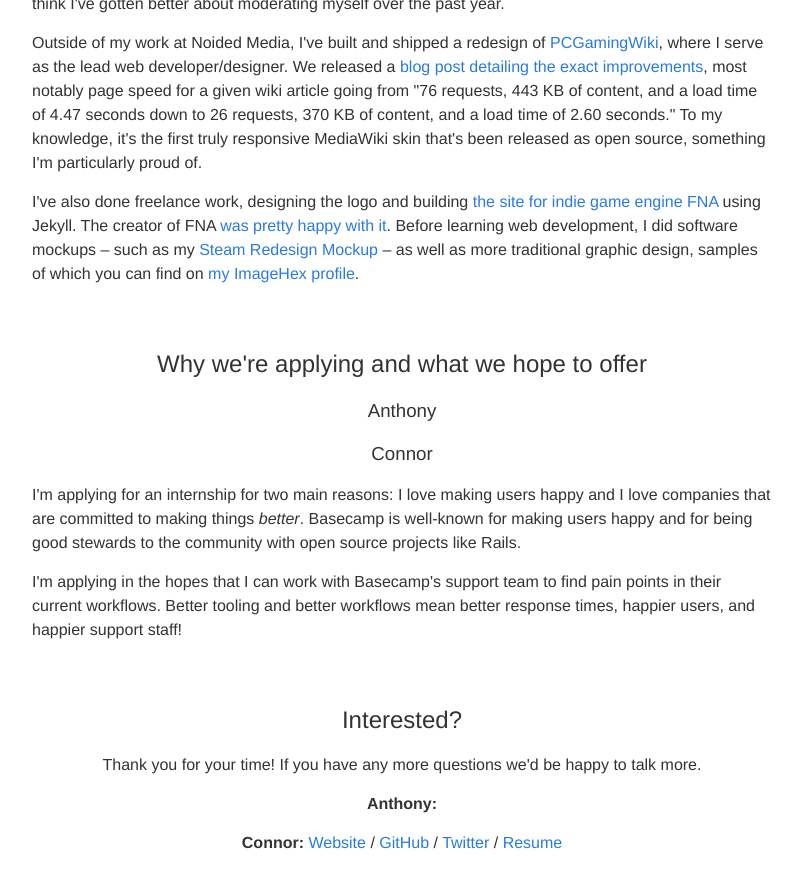
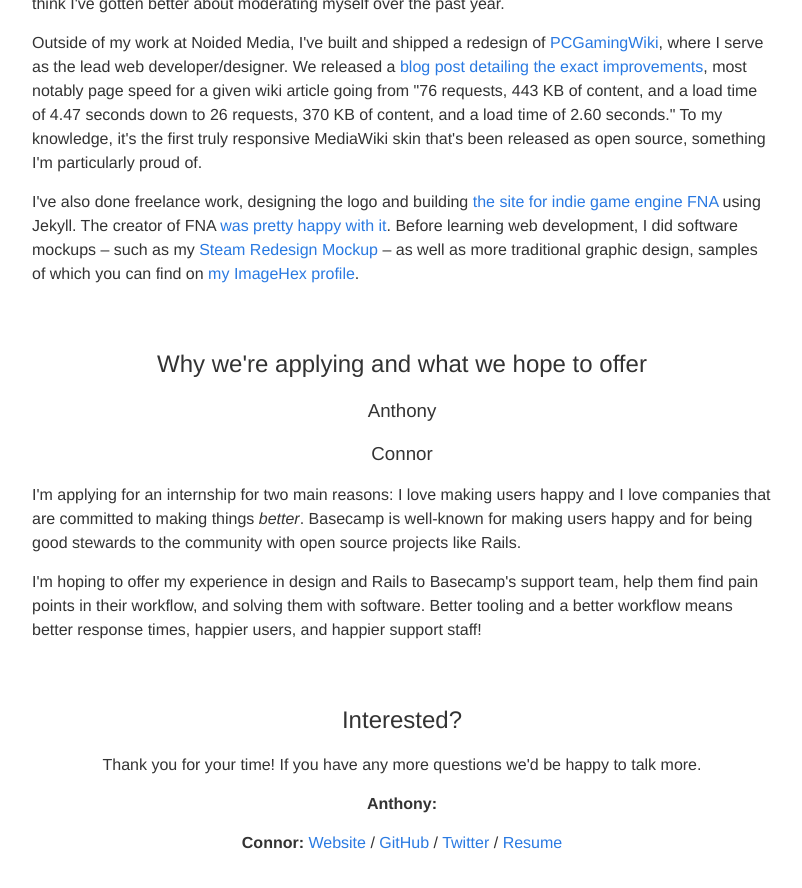
Before and after one commit to noidedmedia/noidedmedia.github.io, a Jekyll site: the page built from basecamp/index.html, in a window 1280 px wide and 900 px high, scrolled down 2770 px. Shown: the top 888 px of the window, without its empty margins (238-1040 px from the left). Built offline with Jekyll 4.4.1, drawn with Linux system fonts in a browser that asks for light colours.

Commit message:
Some minor wording tweaks

```diff
--- a/basecamp/index.html
+++ b/basecamp/index.html
@@ -78,7 +78,7 @@
 
     <h3>Connor</h3>
     <p>I'm applying for an internship for two main reasons: I love making users happy and I love companies that are committed to making things <i>better</i>. Basecamp is well-known for making users happy and for being good stewards to the community with open source projects like Rails.
-    <p>I'm applying in the hopes that I can work with Basecamp's support team to find pain points in their current workflows. Better tooling and better workflows mean better response times, happier users, and happier support staff!
+    <p>I'm hoping to offer my experience in design and Rails to Basecamp's support team, help them find pain points in their workflow, and solving them with software. Better tooling and a better workflow means better response times, happier users, and happier support staff!
   </section>
 
   <section>
```
